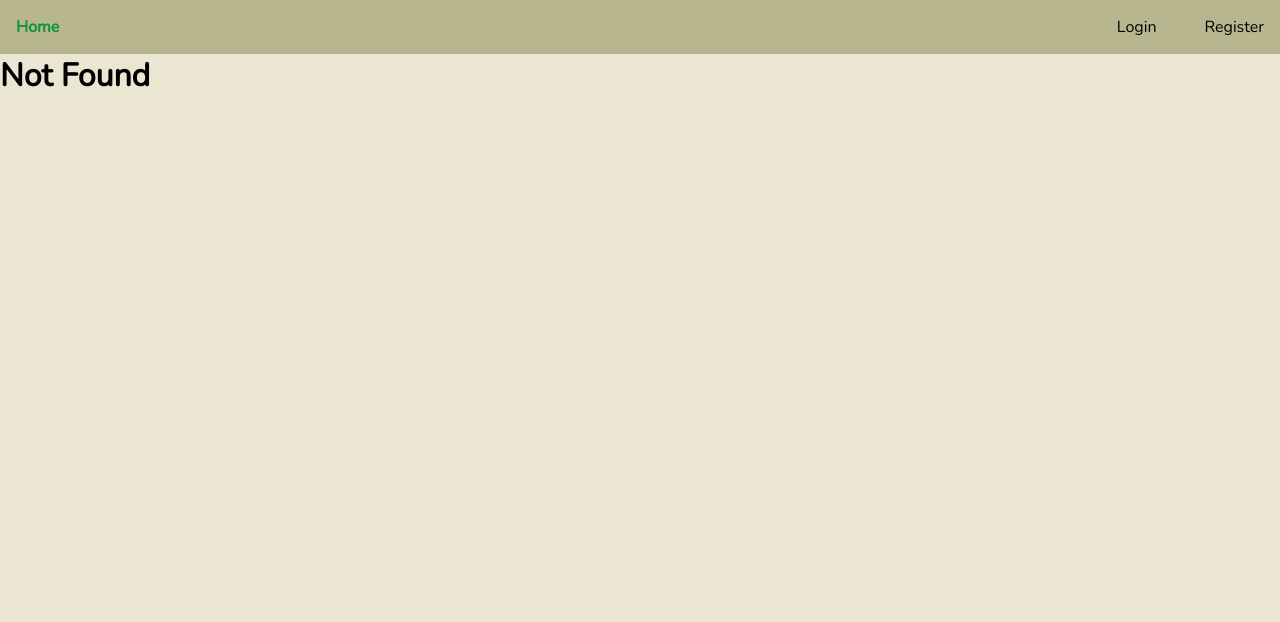
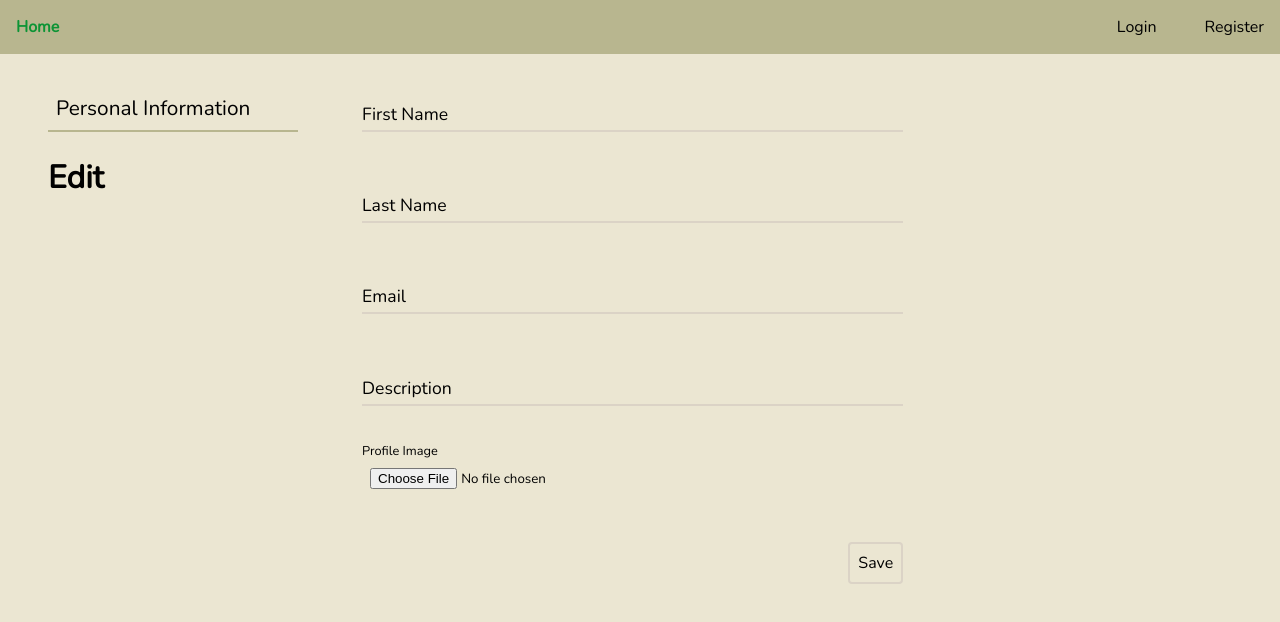
Before and after one commit to Iuluua/borker, a React (Vite) app: page /profile/edit in a window 1280 px wide. Before the commit this address had no page. Shown: the top 622 px of the page. Built offline with nearby package versions, Linux system fonts and the light colour scheme; a web font is replaced by a local one.

Commit message:
Make the edit feature functional. Does not save to local storage after edit

```diff
--- a/db.json
+++ b/db.json
@@ -2,7 +2,9 @@
   "users": [
     {
       "email": "mirabel.indolenicul@gmail.com",
-      "password": "$2a$10$r367/P99anHuVMf4XglZJOsGP0OM8htJXUm/97PeSCnItgXJT9Mpe",
+      "password": "$2a$10$n5f8RxEekXTgs2osL6A8q.3kalCEDZJ8LkKqaKC39wdZH8QWI79d2",
+      "image": "blob:http://localhost:5173/3ff44d71-2578-479c-9fe0-44102b7f5c62",
+      "description": "I'm Mirabel",
       "firstName": "Mirabel",
       "lastName": "Indolenicul",
       "id": 1
--- a/src/App.jsx
+++ b/src/App.jsx
@@ -2,11 +2,11 @@ import './App.css';
 import { LoginPage } from './features/LoginPage/LoginPage';
 import { ProfilePage } from './features/ProfilePage/ProfilePage';
 import { RegisterPage } from './features/RegisterPage/RegisterPage';
-import brokPicture from "./images/brok_profile_image.jpg";
 import { BrowserRouter, Routes, Route } from 'react-router-dom';
 import { NavBar } from './features/NavBar/NavBar';
 import { MobileMenu } from './features/MobileMenu/MobileMenu';
 import { AuthContextProvider } from './features/Auth/AuthContext';
+import { EditProfilePage } from './features/EditProfilePage/EditProfilePage';
 
 function App() {
   return (
@@ -17,7 +17,8 @@ function App() {
           <Routes>
             <Route path="login" element={<LoginPage />} />
             <Route path="register" element={<RegisterPage />} />
-            <Route path="profile" element={<ProfilePage imageUrl={brokPicture} />} />
+            <Route path="profile" element={<ProfilePage />} />
+            <Route path="profile/edit" element={<EditProfilePage />} />
             <Route path="/" element={<h1>Home</h1>} />
             <Route path="*" element={<h1>Not Found</h1>} />
           </Routes>
--- /dev/null
+++ b/src/features/EditProfilePage/EditProfilePage.jsx
@@ -0,0 +1,88 @@
+import styles from "./EditProfilePage.module.css";
+import { ProfileDetailsInput } from "../ProfilePage/components/ProfileDetailsInput/ProfileDetailsInput";
+import { Button } from "../../components/Button/Button";
+import { useForm } from "react-hook-form";
+import { useAuthContext } from "../Auth/AuthContext";
+import { yupResolver } from '@hookform/resolvers/yup';
+import { editSchema } from "../RegisterPage/AuthSchema";
+
+export const EditProfilePage = () => {
+    const {
+        register,
+        handleSubmit,
+        formState: { errors },
+      } = useForm({
+        resolver: yupResolver(editSchema),
+    });
+
+    const { user } = useAuthContext();
+
+    const onSubmit = async (values) => {
+        const { image, ...valuesWithoutImage } = values;
+        const dataForServer = {image: URL.createObjectURL(image[0]), ...valuesWithoutImage};
+        const data = await fetch(
+            `http://localhost:3000/users/${user.id}`,
+            {
+              method: 'PATCH',
+              headers: {
+                'Content-type': 'application/json',
+              },
+              body: JSON.stringify(dataForServer),
+            }
+        ).then(async (res) => {
+            const data = res.json();
+            return data;
+        })
+        console.log(data);
+    }
+
+    return (
+        <div className={styles.editContainer}>
+            <h1>Edit</h1>
+            <p>Personal Information</p>
+            <form onSubmit={handleSubmit(onSubmit)} className={styles.editFormContainer}>
+                <ProfileDetailsInput
+                    label="First Name"
+                    type="text"
+                    name="firstName"
+                    {...register("firstName")}
+                    isError={errors.firstName}
+                    errorMessage={errors.firstName ? errors.firstName.message : ""}
+                />
+                <ProfileDetailsInput
+                    label="Last Name"
+                    type="text"
+                    name="lastName"
+                    {...register("lastName")}
+                    isError={errors.lastName}
+                    errorMessage={errors.lastName ? errors.lastName.message : ""}
+                />
+                <ProfileDetailsInput
+                    label="Email"
+                    type="email"
+                    name="email"
+                    {...register("email")}
+                    isError={errors.email}
+                    errorMessage={errors.email ? errors.email.message : ""}
+                />
+                <ProfileDetailsInput
+                    label="Description"
+                    type="text"
+                    name="description"
+                    {...register("description")}
+                    isError={errors.description}
+                    errorMessage={errors.description ? errors.description.message : ""}
+                />
+                <ProfileDetailsInput
+                    className={styles.profileImageInput}
+                    label="Profile Image"
+                    type="file"
+                    name="image"
+                    isFocused
+                    {...register("image")}
+                />
+                <Button type="submit" text="Save" />
+            </form>
+        </div>
+    );
+}
--- /dev/null
+++ b/src/features/EditProfilePage/EditProfilePage.module.css
@@ -0,0 +1,60 @@
+.editContainer {
+    padding-top: 4rem;
+    display: flex;
+    flex-direction: column;
+    align-items: center;
+    gap: 1.5rem;
+}
+
+.editContainer > p {
+    font-size: var(--font-size-2xl);
+    border-bottom: 2px solid var(--neutral-green);
+    padding: 0.5rem;
+    margin-bottom: 1rem;
+}
+
+.editContainer .editFormContainer {
+    display: flex;
+    flex-direction: column;
+    align-items: center;
+    gap: 0.2rem;
+}
+
+.editContainer .editFormContainer button {
+    align-self: flex-end;
+}
+
+.editContainer .editFormContainer .profileImageInput {
+    margin-left: 0.5rem;
+    width: 70%;
+}
+
+@media only screen and (min-width: 768px) {
+    .editContainer {
+        display: grid;
+        grid-template-columns: 250px 0.6fr;
+        grid-template-rows: auto auto auto;
+        column-gap: 4rem;
+        row-gap: 0.5rem;
+        padding: 2rem 1rem 1rem 3rem;
+    }
+
+    .editContainer h1 {
+        grid-column: 1 / 2;
+        grid-row: 2 / 3;
+    }
+
+    .editContainer p {
+        grid-column: 1 / 2;
+        grid-row: 1 / 2;
+    }
+
+    .editContainer .editFormContainer {
+        grid-column: 2 / 3;
+        grid-row: 1 / 4;
+    }
+
+    .editContainer .editFormContainer div {
+        width: 100%;
+    }
+}
--- a/src/features/MobileMenu/MobileMenu.jsx
+++ b/src/features/MobileMenu/MobileMenu.jsx
@@ -1,19 +1,43 @@
 import styles from "./MobileMenu.module.css";
 import { useState } from "react";
-import { NavLink } from "react-router-dom";
+import { NavLink, useNavigate } from "react-router-dom";
+import { useAuthContext } from "../Auth/AuthContext";
 
 export const MobileMenu = ({ children }) => {
     const [isMenu, setIsMenu] = useState(false);
+    const { user, logout } = useAuthContext();
+    const navigate = useNavigate();
 
     return (
         <>
             <div className={styles.mobileMenu} onClick={() => setIsMenu(!isMenu)}></div>
             {isMenu &&
-            <nav className={styles.mobileMenuContainer}>
-                <NavLink to="profile" onClick={() => setIsMenu(false)}>Profile Page</NavLink>
-                <NavLink to="login" onClick={() => setIsMenu(false)}>Login</NavLink>
-                <NavLink to="register" onClick={() => setIsMenu(false)}>Register</NavLink>
-            </nav>}
+            <div>
+                {user && <h3 className={styles.mobileMenuGreeting}>Welcome, {user.firstName}</h3>}
+                <nav className={styles.mobileMenuContainer}>
+                    <NavLink to="/" onClick={() => setIsMenu(false)}>Home</NavLink>
+                    {user &&
+                    <>
+                        <NavLink to="profile" onClick={() => setIsMenu(false)}>Profile Page</NavLink>
+                        <a
+                        href="#"
+                        onClick={(e) => {
+                            e.preventDefault();
+                            logout();
+                            navigate("/");
+                            setIsMenu(!isMenu);
+                        }}
+                        >
+                            Logout
+                        </a>
+                    </>}
+                    {user === null &&
+                    <>
+                        <NavLink to="login" onClick={() => setIsMenu(false)}>Login</NavLink>
+                        <NavLink to="register" onClick={() => setIsMenu(false)}>Register</NavLink>
+                    </>}
+                </nav>
+            </div>}
             {!isMenu && children}
         </>
     );
--- a/src/features/MobileMenu/MobileMenu.module.css
+++ b/src/features/MobileMenu/MobileMenu.module.css
@@ -5,6 +5,11 @@
     height: 64px;
     width: 64px;
     cursor: pointer;
+}
+
+.mobileMenuGreeting {
+    margin-top: 1rem;
+    text-align: center;
 }
 
 .mobileMenuContainer {
--- a/src/features/ProfilePage/ProfilePage.jsx
+++ b/src/features/ProfilePage/ProfilePage.jsx
@@ -1,15 +1,17 @@
+import { useNavigate } from "react-router-dom";
 import { Button } from "../../components/Button/Button";
 import { useAuthContext } from "../Auth/AuthContext";
 import styles from "./ProfilePage.module.css";
 import { ProfileDetails } from "./components/ProfileDetails/ProfileDetails";
 
-export const ProfilePage = ({ imageUrl }) => {
+export const ProfilePage = () => {
     const { user } = useAuthContext();
+    const navigate = useNavigate();
 
     return (
         <div className={styles.profilePageContainer}>
             <img
-                src={imageUrl}
+                src={user.image}
                 alt="Not Found"
                 className={styles.profilePicture}
             />
@@ -17,7 +19,7 @@ export const ProfilePage = ({ imageUrl }) => {
             <div className={styles.profileDetails}>
                 <p>Personal Information</p>
                 <ProfileDetails />
-                <Button text="Edit" />
+                <Button text="Edit" onClick={() => navigate("/profile/edit")} />
             </div>
         </div>
     );
--- a/src/features/ProfilePage/components/ProfileDetails/ProfileDetails.jsx
+++ b/src/features/ProfilePage/components/ProfileDetails/ProfileDetails.jsx
@@ -1,35 +1,33 @@
 import { ProfileDetailsInput } from "../ProfileDetailsInput/ProfileDetailsInput";
 import { useAuthContext } from "../../../Auth/AuthContext";
+
+const labels = {
+    firstName: "First Name",
+    lastName: "Last Name",
+    email: "Email",
+    description: "Description"
+}
 
 export const ProfileDetails = () => {
     const { user } = useAuthContext();
 
     return (
         <form>
-            <ProfileDetailsInput
-                label="First Name"
-                type="text"
-                name="firstName"
-                value={user.firstName}
-                readOnly
-                isFocused
-             />
-            <ProfileDetailsInput
-                label="Last Name"
-                type="text"
-                name="lastName"
-                value={user.lastName}
-                readOnly
-                isFocused
-            />
-            <ProfileDetailsInput
-                label="Email"
-                type="email"
-                name="email"
-                value={user.email}
-                readOnly
-                isFocused
-            />
+            {Object.keys(user).map(key => {
+                if (user[key] && key !== "id" && key !== "image") {
+                    return (
+                        <ProfileDetailsInput
+                            key={user[key]}
+                            label={labels[key]}
+                            type="text"
+                            name={user[key]}
+                            value={user[key]}
+                            readOnly
+                            isFocused
+                        />
+                    );
+                }
+            })}
         </form>
     );
 }
--- a/src/features/ProfilePage/components/ProfileDetailsInput/ProfileDetailsInput.jsx
+++ b/src/features/ProfilePage/components/ProfileDetailsInput/ProfileDetailsInput.jsx
@@ -2,7 +2,7 @@ import styles from "./ProfileDetailsInput.module.css";
 import { forwardRef, useState } from "react";
 import clsx from "clsx";
 
-export const ProfileDetailsInput = forwardRef(({ label, type, name, value, readOnly, isFocused, isError, errorMessage, ...props }, ref) => {
+export const ProfileDetailsInput = forwardRef(({ label, type, name, value, onChange, readOnly, isFocused, isError, errorMessage, ...props }, ref) => {
     const [hasText, setHasText] = useState(false);
 
     return (
@@ -12,6 +12,7 @@ export const ProfileDetailsInput = forwardRef(({ label, type, name, value, readO
                 type={type}
                 name={name}
                 value={value}
+                onChange={onChange}
                 readOnly={readOnly}
                 className={clsx({
                     [styles.profileDetailsReadOnly]: readOnly,
--- a/src/features/RegisterPage/AuthSchema.js
+++ b/src/features/RegisterPage/AuthSchema.js
@@ -19,3 +19,12 @@ export const registerSchema = object({
   firstName: string().required('Please tell us your first name'),
   lastName: string().required('Please tell us your last name'),
 });
+
+export const editSchema = object({
+  email: string()
+  .email('The email address is not valid')
+  .required('Please provide an email address'),
+  firstName: string().required('Please tell us your first name'),
+  lastName: string().required('Please tell us your last name'),
+  description: string()
+})
--- a/src/features/RegisterPage/RegisterPage.jsx
+++ b/src/features/RegisterPage/RegisterPage.jsx
@@ -6,6 +6,7 @@ import { yupResolver } from '@hookform/resolvers/yup';
 import { ToastContainer, toast } from "react-toastify";
 import "react-toastify/dist/ReactToastify.css";
 import { registerSchema } from "./AuthSchema";
+import noImageAvailable from "../../images/NoImageAvailable.jpg";
 
 export const RegisterPage = () => {
     const {
@@ -17,7 +18,8 @@ export const RegisterPage = () => {
     });
 
     const onSubmit = async (values) => {
-        const { confirmPassword, ...dataForServer } = values;
+        const { confirmPassword, ...dataToSend } = values;
+        const dataForServer = {image: noImageAvailable, description: "", ...dataToSend};
 
         const data = await fetch(
             "http://localhost:3000/register",
```
Lines whose indentation alone changed are shown as unchanged.
